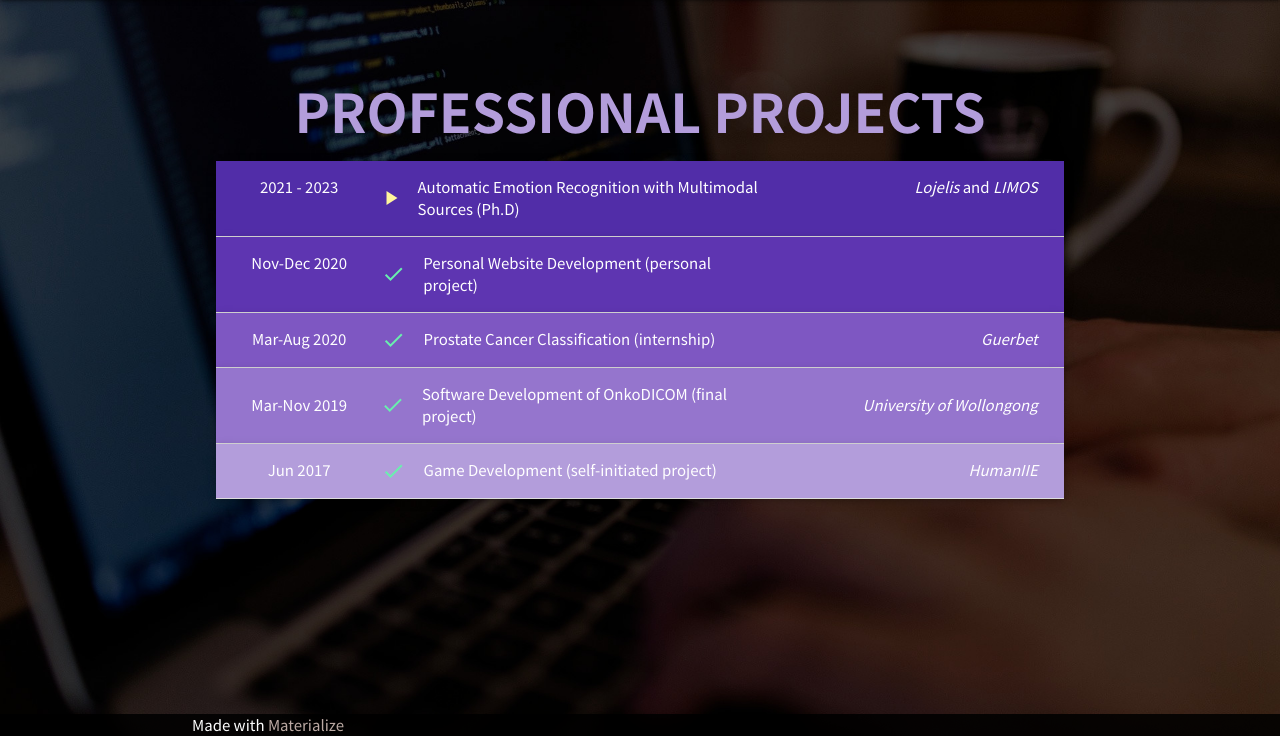
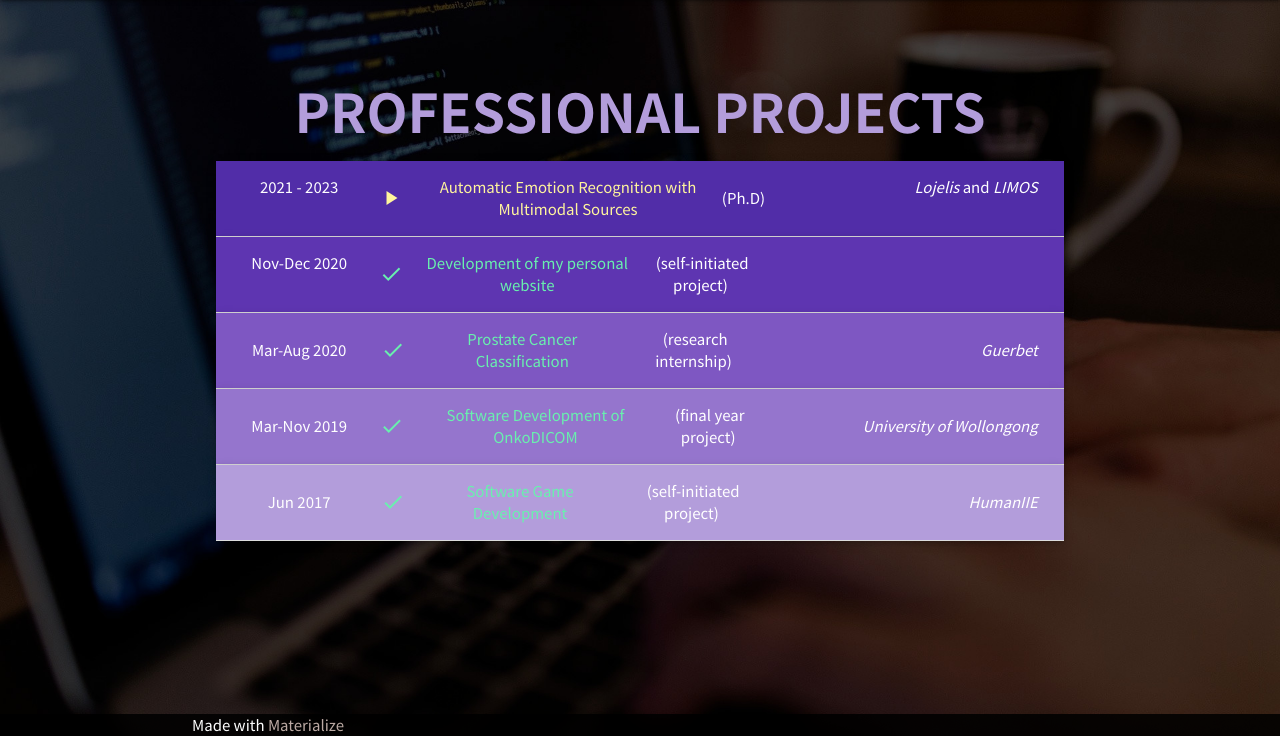
Before and after one commit to helenetran3/personal-website, a Django app: page /projects/ in a window 1280 px wide. Shown: the part 64-800 px from the top of the page. Run offline with Django 3.2, Linux system fonts and the light colour scheme; some libraries are stand-ins or nearby versions.

Commit message:
Improve text layout in Education and Project pages.

```diff
--- a/presentation/templates/presentation/index.html
+++ b/presentation/templates/presentation/index.html
@@ -134,6 +134,8 @@
               <li>Engineering Degree (Software Engineering) at ENSIIE, France</li>
                 <br>
               <li>Master of Computer Science (Machine Learning and Big Data, Intelligent Systems) at the University of Wollongong, Australia</li>
+                <br>
+              Now, I am a Ph.D candidate in Automatic Emotion Recognition.
             </p>
 
             <a href="{% url 'presentation:education' %}" class="btn-large waves-effect waves-light blue darken-2">More</a>
--- a/presentation/templates/presentation/projects.html
+++ b/presentation/templates/presentation/projects.html
@@ -62,9 +62,9 @@
             <li>
               <div class="collapsible-header deep-purple darken-2" valign-wrapper>
                 <div class="col s2 center white-text">2021 - 2023</div>
-                <div class="col s6 left-align white-text valign-wrapper">
+                <div class="col s6 valign-wrapper">
                   <i class="material-icons yellow-text text-lighten-3">play_arrow</i>
-                  Automatic Emotion Recognition with Multimodal Sources (Ph.D)
+                  <a class="yellow-text text-lighten-3">Automatic Emotion Recognition with Multimodal Sources </a><a class="white-text">&nbsp;(Ph.D)</a>
                 </div>
                 <div class="col s4 right-align white-text"><em>Lojelis</em> and <em>LIMOS</em></div>
               </div>
@@ -73,9 +73,10 @@
             <li>
               <div class="collapsible-header deep-purple darken-1" valign-wrapper>
                 <div class="col s2 center white-text">Nov-Dec 2020</div>
-                <div class="col s6 left-align white-text valign-wrapper">
+                <div class="col s6 valign-wrapper">
                   <i class="material-icons green-text text-accent-2">check</i>
-                  Personal Website Development (personal project)
+                  <a class="green-text text-accent-2">
+                  Development of my personal website </a><a class="white-text">&nbsp;(self-initiated project)</a>
                 </div>
                 <div class="col s4 right-align white-text"></div>
               </div>
@@ -84,9 +85,10 @@
             <li>
               <div class="collapsible-header deep-purple lighten-1 valign-wrapper">
                 <div class="col s2 center white-text">Mar-Aug 2020</div>
-                <div class="col s6 left-align white-text valign-wrapper">
+                <div class="col s6 valign-wrapper">
                   <i class="material-icons green-text text-accent-2">check</i>
-                  Prostate Cancer Classification (internship)
+                  <a class="green-text text-accent-2">
+                  Prostate Cancer Classification </a><a class="white-text">&nbsp;(research internship)</a>
                 </div>
                 <div class="col s4 right-align white-text"><em>Guerbet</em></div>
               </div>
@@ -95,9 +97,10 @@
             <li>
               <div class="collapsible-header deep-purple lighten-2 valign-wrapper">
                 <div class="col s2 center white-text">Mar-Nov 2019</div>
-                <div class="col s6 left-align white-text valign-wrapper">
+                <div class="col s6 valign-wrapper">
                   <i class="material-icons green-text text-accent-2">check</i>
-                  Software Development of OnkoDICOM (final project)
+                  <a class="green-text text-accent-2">
+                  Software Development of OnkoDICOM </a><a class="white-text">&nbsp;(final year project)</a>
                 </div>
                 <div class="col s4 right-align white-text"><em>University of Wollongong</em></div>
               </div>
@@ -106,9 +109,10 @@
             <li>
               <div class="collapsible-header deep-purple lighten-3 valign-wrapper">
                 <div class="col s2 center white-text">Jun 2017</div>
-                <div class="col s6 left-align white-text valign-wrapper">
+                <div class="col s6 valign-wrapper">
                   <i class="material-icons green-text text-accent-2">check</i>
-                  Game Development (self-initiated project)
+                  <a class="green-text text-accent-2">
+                  Software Game Development </a><a class="white-text">&nbsp;(self-initiated project)</a>
                 </div>
                 <div class="col s4 right-align white-text"><em>HumanIIE</em></div>
               </div>
```
Also changed, not shown: presentation/templates/presentation/education.html (+4 -4 lines).
